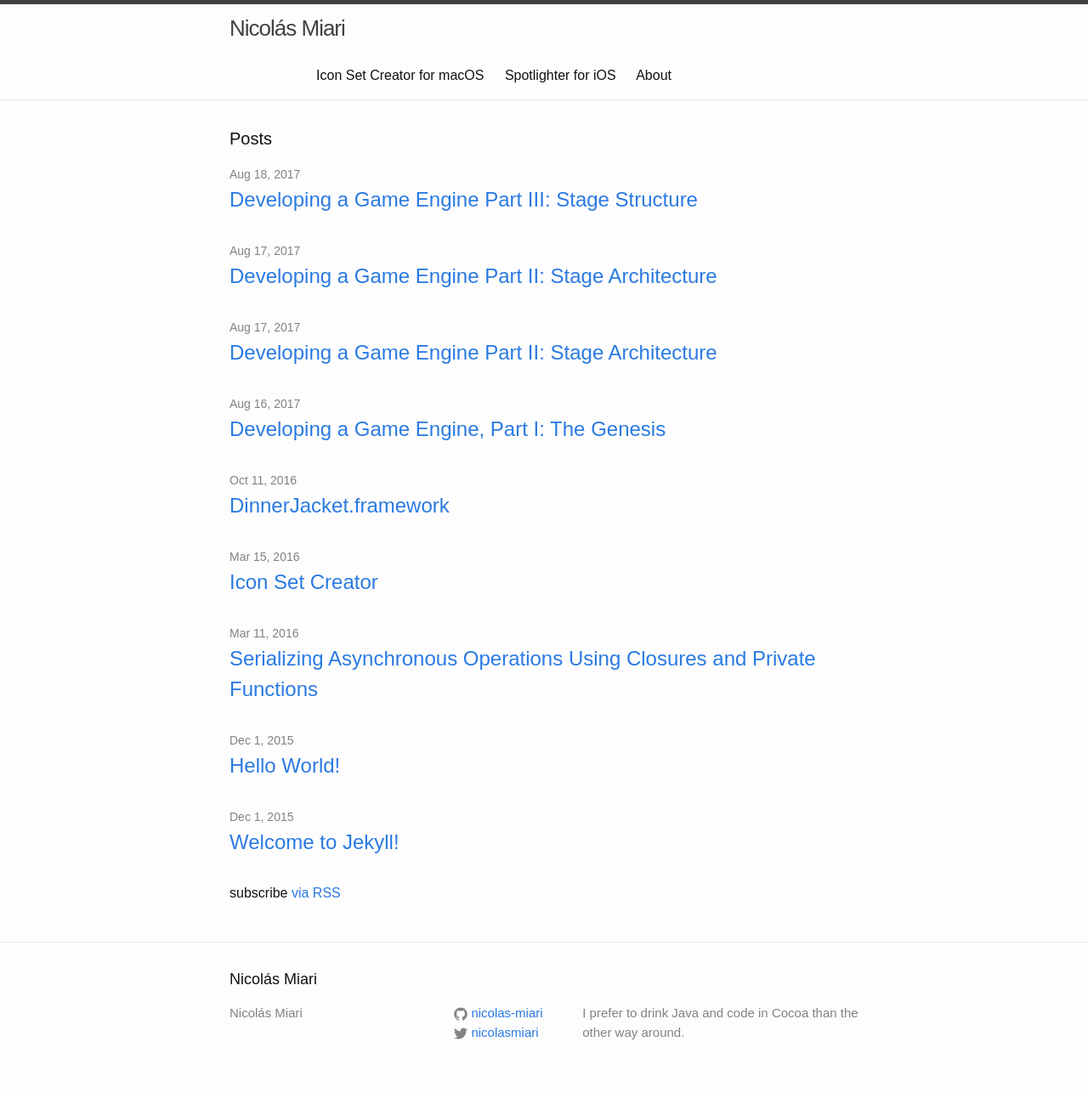
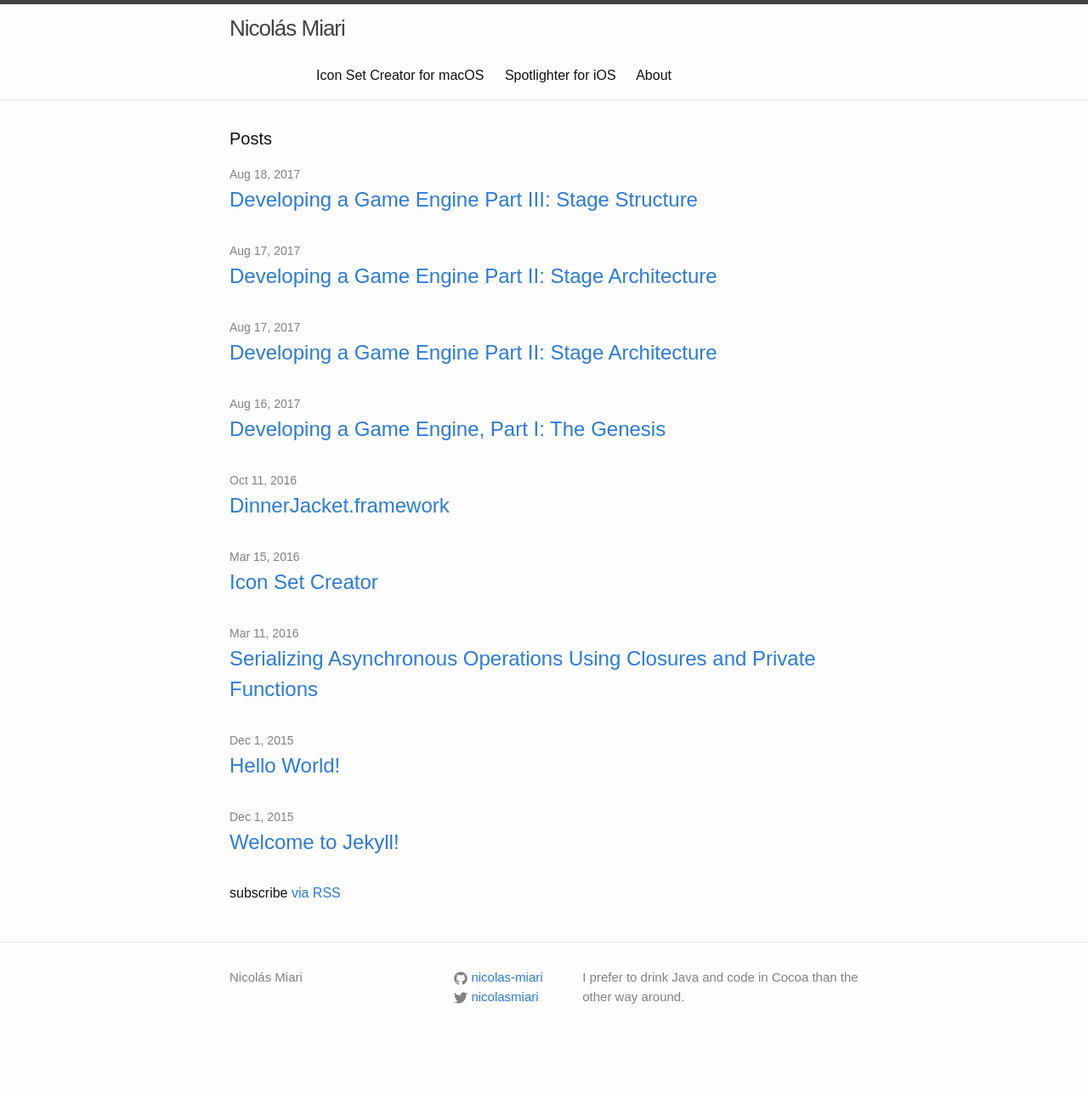
Before and after one commit to nicolas-miari/nicolas-miari.github.io, a Jekyll site: the page built from index.html, in a window 1280 px wide. Shown: the whole page at 85% size. Built offline with Jekyll 4.4.1, drawn with Linux system fonts in a browser that asks for light colours; after the commit the page ends 1244 px from its top, so only the background shows below that.

Commit message:
Fix redundant footer

```diff
--- a/_includes/footer.html
+++ b/_includes/footer.html
@@ -2,7 +2,7 @@
 
   <div class="wrapper">
 
-    <h2 class="footer-heading">{{ site.title }}</h2>
+    <!--h2 class="footer-heading">{{ site.title }}</h2-->
 
     <div class="footer-col-wrapper">
       <div class="footer-col footer-col-1">
```
